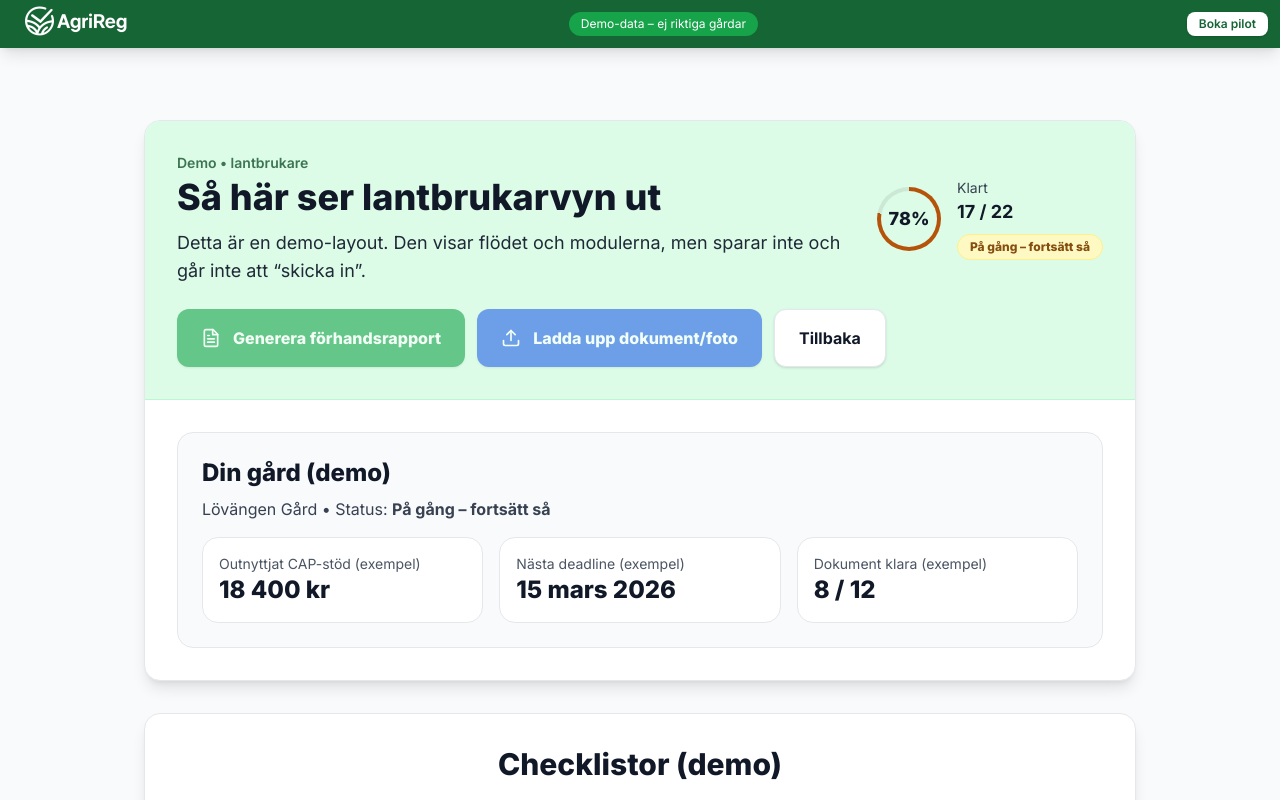
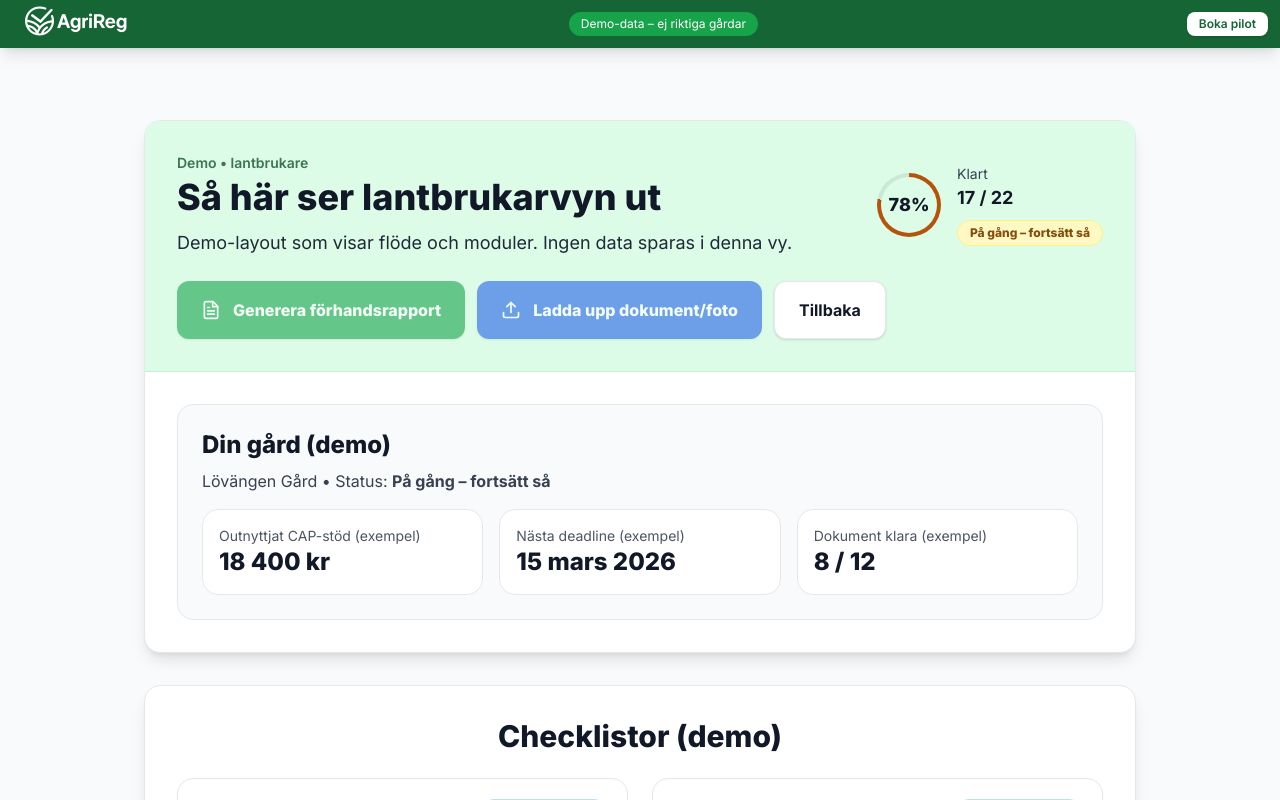
Before and after one commit to purre83/agrireg-demo-public, a Next.js app: page /for-lantbrukare in a window 1280 px wide. Shown: the top 800 px of the page. Built offline with nearby package versions, Linux system fonts and the light colour scheme.

Commit message:
Fix demo lantbrukare vy

```diff
--- a/app/for-lantbrukare/page.tsx
+++ b/app/for-lantbrukare/page.tsx
@@ -839,7 +839,7 @@ function DemoView() {
                   Så här ser lantbrukarvyn ut
                 </h1>
                 <p className="text-base md:text-lg mt-3 text-gray-800 max-w-2xl">
-                  Detta är en demo-layout. Den visar flödet och modulerna, men sparar inte och går inte att “skicka in”.
+                  Demo-layout som visar flöde och moduler. Ingen data sparas i denna vy.
                 </p>
               </div>
 
```
